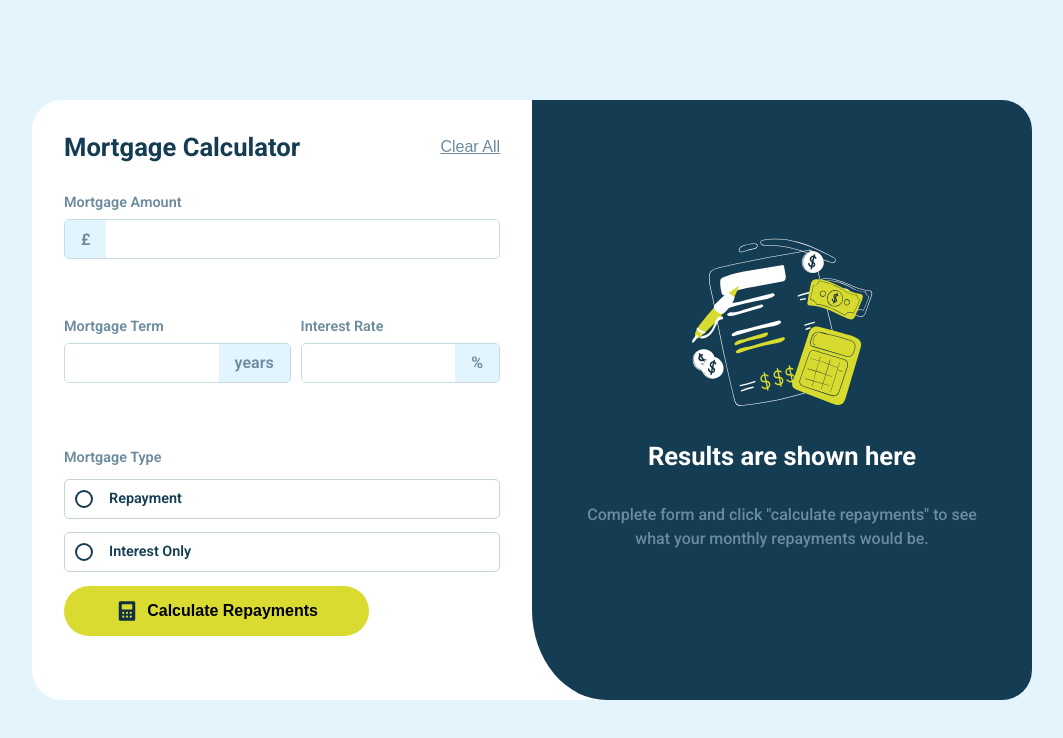
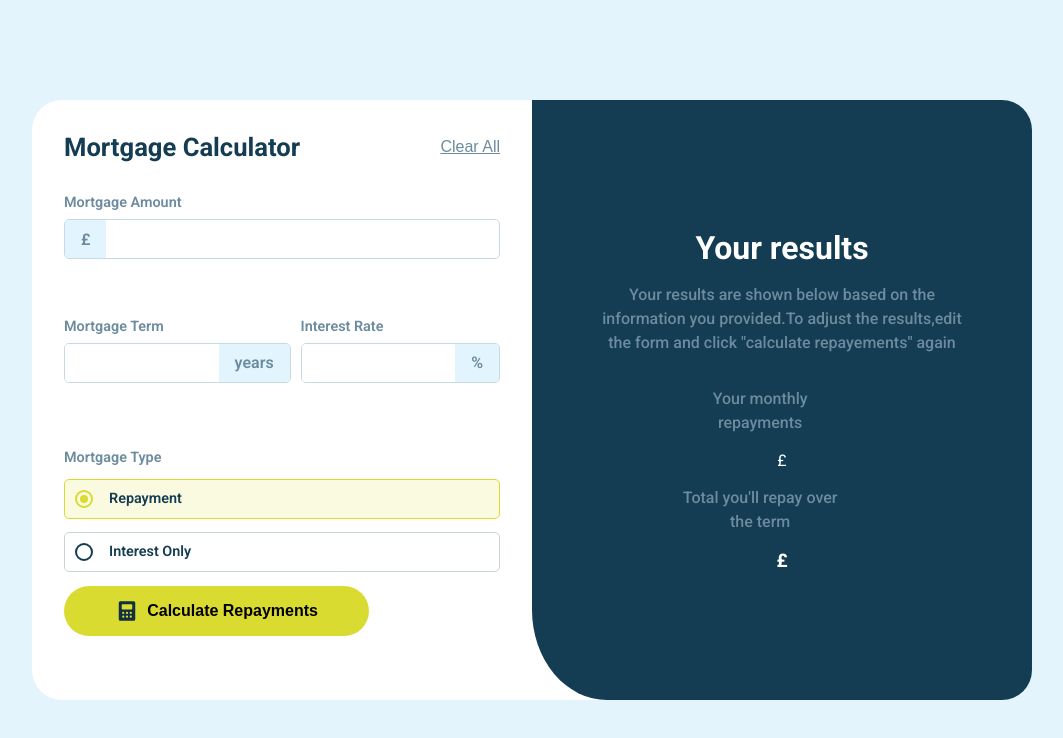
Before and after one commit to aleksandrekas/mortgage-calculator, a React (Vite) app: page / in a window 1280 px wide. Shown: the top 738 px of the page, without its empty margins (108-1171 px from the left). Built offline with nearby package versions, Linux system fonts and the light colour scheme.

Commit message:
added results container fixed focxus and error states on inputs

```diff
--- a/src/App.tsx
+++ b/src/App.tsx
@@ -1,6 +1,6 @@
 import './App.css'
 import Calculator from './components/left/Calculator'
-
+import Results from './components/right/Results'
 
 function App() {
   return (
@@ -10,9 +10,10 @@ function App() {
           <Calculator />
         </div>
         <div className="right">
-          <img src="src\assets\images\illustration-empty.svg" alt="" />
+          {/* <img src="src\assets\images\illustration-empty.svg" alt="" />
           <h2>Results are shown here</h2>
-          <p>Complete form and click "calculate repayments" to see what your monthly repayments would be.</p>
+          <p>Complete form and click "calculate repayments" to see what your monthly repayments would be.</p> */}
+          <Results />
         </div>
       </div>
     </div>
--- a/src/components/left/Calculator.tsx
+++ b/src/components/left/Calculator.tsx
@@ -14,7 +14,7 @@ type ErrorsType = {
 
 
 export default function Calculator(){
-    const [type,setType] = useState('')
+    const [type,setType] = useState('repayment')
     const [inputs,setInputs] = useState<InputsType>({
         amount:'',
         term:'',
@@ -29,11 +29,13 @@ export default function Calculator(){
 
     function setFocus(e:React.FocusEvent<HTMLInputElement>){
         const input = e.currentTarget;
+        const inputName = input.name as keyof ErrorsType;
         const parent = input.closest(".inputContainer")
         const label = parent?.querySelector(".inputLabel");
-
-        parent?.classList.add('focused')
-        label?.classList.add('focused')
+        if(!errors[inputName]){
+            parent?.classList.add('focused')
+            label?.classList.add('focused')
+        }
     }
     function loseFocus(e:React.FocusEvent<HTMLInputElement>){
         const input = e.currentTarget;
@@ -49,8 +51,35 @@ export default function Calculator(){
         setType(type)
     }
 
+    function handleKeydown(e:React.KeyboardEvent<HTMLInputElement>){
+        const currInput = e.currentTarget
+        const inputKey = currInput.name as keyof ErrorsType
+        if(errors[inputKey]){
+            setErrors((prev)=>({
+                ...prev,
+                [inputKey]:false
+            }))
+        }
+    }
+
+    function handleKeyUp(e:React.KeyboardEvent<HTMLInputElement>){
+        const currInput = e.currentTarget
+        const inputKey = currInput.name as keyof ErrorsType
+        const parent = currInput.closest(".inputContainer")
+        const label = parent?.querySelector(".inputLabel");
+
+        if(!errors[inputKey]){
+            parent?.classList.add('focused')
+            label?.classList.add('focused')
+        }
+
+
+    }
+
+
     function handleInputValues(input:keyof InputsType,e:React.ChangeEvent<HTMLInputElement>){
         const targetValue = e.target.value
+
         if(!isNaN(Number(targetValue)) || targetValue === ''){
             setInputs((prev)=>({
                 ...prev,
@@ -90,6 +119,8 @@ export default function Calculator(){
                     <div className={errors.amount? 'inputContainer error' : 'inputContainer'}>
                         <div  className={errors.amount? 'inputLabel error' : 'inputLabel'}>£</div>
                         <input
+                        onKeyDown={(e)=>{handleKeydown(e)}}
+                        onKeyUp={(e)=>{handleKeyUp(e)}}
                         onFocus={(e)=>{setFocus(e)}}
                         onBlur={(e)=>{loseFocus(e)}}
                         onChange={(e)=>{handleInputValues('amount',e)}}
@@ -99,27 +130,31 @@ export default function Calculator(){
                     <p style={{visibility:errors.amount? 'visible' : 'hidden' }} className="errortext">This field is required</p>
                 </div>
                 <div className="amount_child" id='term'>
-                    <label htmlFor="amount">Mortgage Term</label>
+                    <label htmlFor="term">Mortgage Term</label>
                     <div className={errors.term? 'inputContainer error' : 'inputContainer'}>
                         <input
+                        onKeyDown={(e)=>{handleKeydown(e)}}
+                        onKeyUp={(e)=>{handleKeyUp(e)}}
                         onFocus={(e)=>{setFocus(e)}}
                         onBlur={(e)=>{loseFocus(e)}}
                         onChange={(e)=>{handleInputValues('term',e)}}
                         value={inputs.term}
-                        type="text" name="amount" />
+                        type="text" name="term" />
                         <div className={errors.term? 'inputLabel error' : 'inputLabel'}>years</div>
                     </div>
                     <p style={{visibility:errors.term? 'visible' : 'hidden' }} className="errortext">This field is required</p>
                 </div>
                 <div className="amount_child" id='rate'>
-                    <label htmlFor="amount">Interest Rate</label>
+                    <label htmlFor="rate">Interest Rate</label>
                     <div className={errors.rate? 'inputContainer error' : 'inputContainer'}>
                         <input
+                        onKeyDown={(e)=>{handleKeydown(e)}}
+                        onKeyUp={(e)=>{handleKeyUp(e)}}
                         onFocus={(e)=>{setFocus(e)}}
                         onBlur={(e)=>{loseFocus(e)}}
                         onChange={(e)=>{handleInputValues('rate',e)}}
                         value={inputs.rate}
-                        type="text" name="amount" />
+                        type="text" name="rate" />
                         <div className={errors.rate? 'inputLabel error' : 'inputLabel'}>%</div>
                     </div>
                     <p style={{visibility:errors.rate? 'visible' : 'hidden' }} className="errortext">This field is required</p>
--- /dev/null
+++ b/src/components/right/Results.tsx
@@ -0,0 +1,20 @@
+import "./results.css"
+
+
+export default function Results(){
+
+    return(
+        <div className="resultsContainer">
+            <h1>Your results</h1>
+            <p>Your results are shown below based on the information you provided.To adjust the results,edit the form and click "calculate repayements" again</p>
+            <div className="innerResultsContainer">
+                <p>Your monthly repayments</p>
+                <div className="monthly">£</div>
+                <div className="total">
+                    <p>Total you'll repay over the term</p>
+                    <h3>£</h3>
+                </div>
+            </div>
+        </div>
+    )
+}
--- /dev/null
+++ b/src/components/right/results.css
@@ -0,0 +1,10 @@
+
+.resultsContainer{
+    width: 100%;
+    height: 100%;
+    padding: 1rem;
+    display: flex;
+    justify-content: center;
+    align-items: center;
+    flex-direction: column;
+}
```
